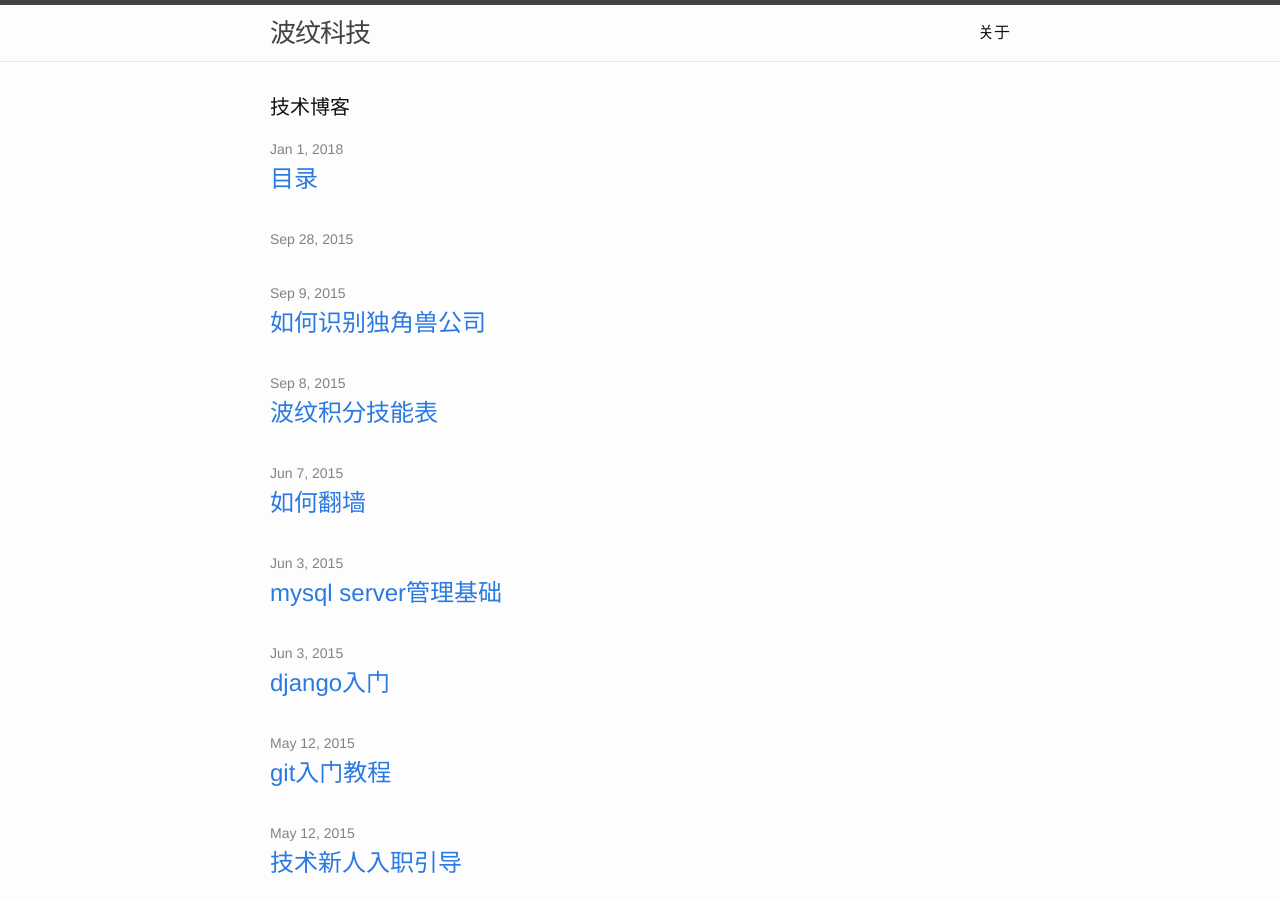
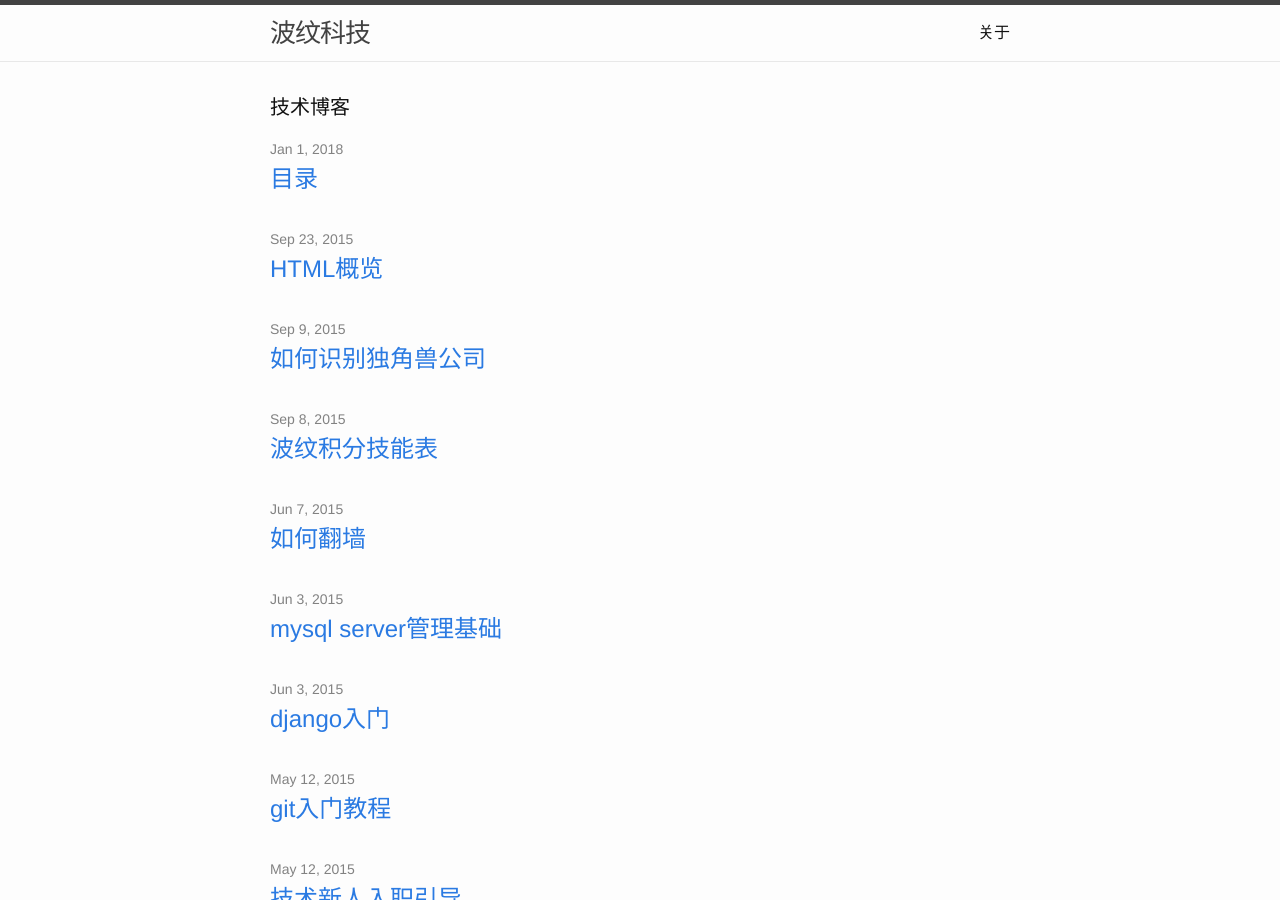
Before and after one commit to bowenpay/bowenpay.github.io, a Jekyll site: the page built from index.html, in a window 1280 px wide and 900 px high. Built offline with Jekyll 4.4.1, drawn with Linux system fonts in a browser that asks for light colours.

Commit message:
fix 文件格式

```diff
--- a/_posts/2015-09-23-learn-html.markdown
+++ b/_posts/2015-09-23-learn-html.markdown
@@ -1,6 +1,7 @@
 ---
 layout: post
-title:  "如何学习HTML:   2015-09-23 16:51:07
+title:  "HTML概览"
+date:   2015-09-23 16:51:07
 author: "蓝空鹰翔"
 categories: tech
 ---
```
